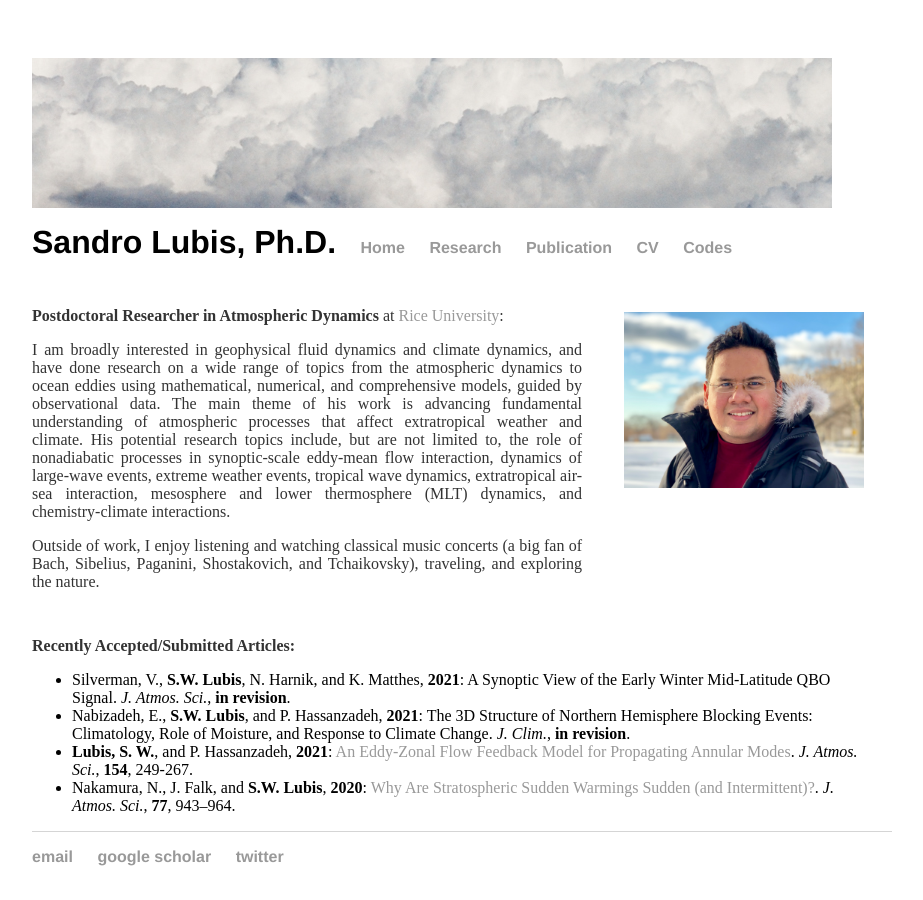
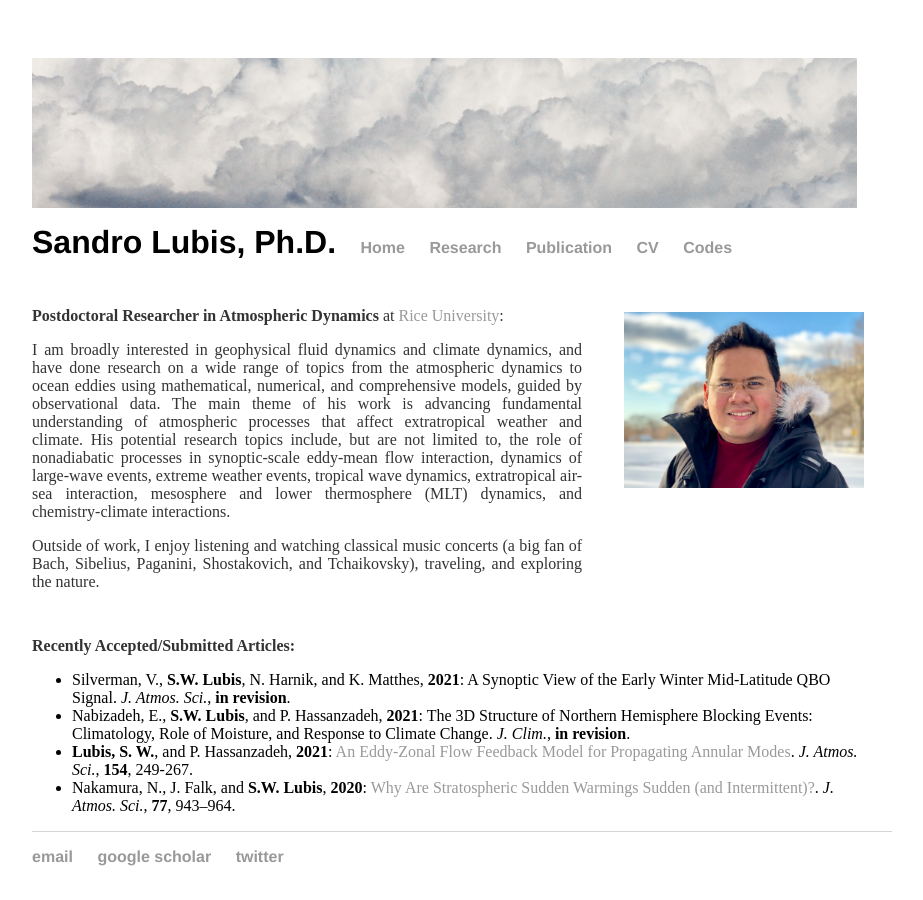
Before and after one commit to sandrolubis/sandrolubis.github.io, a Jekyll site: the page built from index.html, in a window 1280 px wide. Shown: the whole page, without its empty margins (276-1199 px from the left). Built offline with Jekyll 4.4.1, drawn with Linux system fonts in a browser that asks for light colours.

Commit message:
Update main.css

```diff
--- a/assets/css/main.css
+++ b/assets/css/main.css
@@ -4,7 +4,7 @@ body {
     padding-top:  50px;
 }
 header {
-	width: 800px;
+	width: 825px;
 	height: 150px;
 	background-image: url("https://sandrolubis.github.io/assets/images/HB_bg_130427_2.jpg");
 }
```
